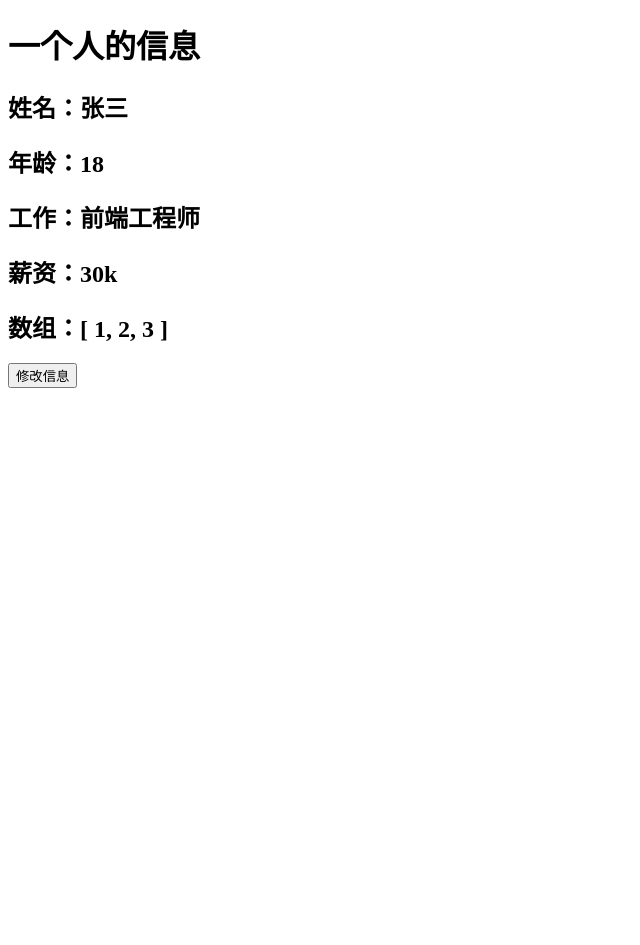
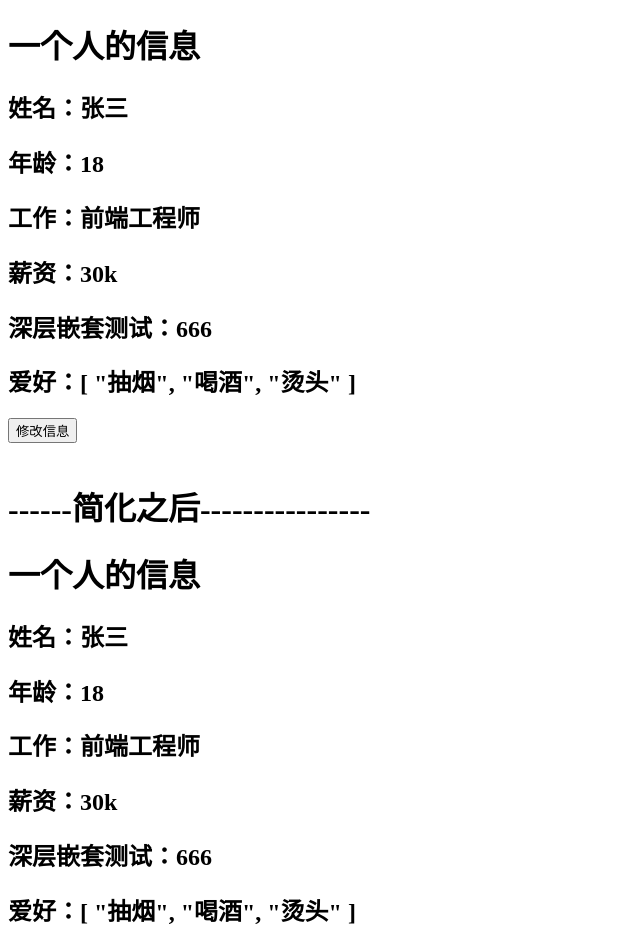
Before and after one commit to bulubulugaga/learnVue3, a Vue app: page / in a window 1280 px wide. Shown: the top 945 px of the page, without its empty margins (0-640 px from the left). Before the commit the page ends 800 px from the top, so only its background shows below. Built offline with nearby package versions, Linux system fonts and the light colour scheme.

Commit message:
reactive函数

```diff
--- a/src/App.vue
+++ b/src/App.vue
@@ -4,40 +4,80 @@
   <h2>年龄：{{ age }}</h2>
   <h2>工作：{{ job.type }}</h2>
   <h2>薪资：{{ job.salary }}</h2>
-  <h2>数组：{{ arr }}</h2>
+  <h2>深层嵌套测试：{{ job.a.b.c }}</h2>
+  <h2>爱好：{{ hobbies }}</h2>
   <button @click="changeInfo">修改信息</button>
+  <br />
+  <br />
+  <h1>------简化之后----------------</h1>
+  <h1>一个人的信息</h1>
+  <h2>姓名：{{ person.name }}</h2>
+  <h2>年龄：{{ person.age }}</h2>
+  <h2>工作：{{ person.job.type }}</h2>
+  <h2>薪资：{{ person.job.salary }}</h2>
+  <h2>深层嵌套测试：{{ person.job.a.b.c }}</h2>
+  <h2>爱好：{{ person.hobbies }}</h2>
+  <button @click="changeInfo2">修改信息</button>
 </template>
 
 <script>
-import { ref } from 'vue'
+import { ref, reactive } from 'vue'
 export default {
   name: 'App',
-  // 此处只是测试setup，暂时不考虑响应式问题
   setup() {
     let name = ref('张三');
     let age = ref(18);
-    let job = ref({
+    let job = reactive({
       type: '前端工程师',
-      salary: '30k'
+      salary: '30k',
+      a: {
+        b: {
+          c: 666
+        }
+      }
     });
-    let arr = ref([1, 2, 3]);
+    let hobbies = reactive(['抽烟', '喝酒', '烫头']);
 
     function changeInfo() {
       name.value = '李四';
       age.value = 48;
-      job.value.type = '后端工程师';
-      arr.value[1] = 20;
+      job.type = '后端工程师';
+      job.a.b.c = 999;
+      hobbies[0] = '学习';
+    }
 
-      console.log(name);   // RefImpl{..., value}    get和set实现响应式
-      console.log(job.value);   // Proxy{type, value}    proxy实现响应式
+    // 简化
+    let person = reactive({
+      name: '张三',
+      age: 18,
+      job: {
+        type: '前端工程师',
+        salary: '30k',
+        a: {
+          b: {
+            c: 666
+          }
+        }
+      },
+      hobbies: ['抽烟', '喝酒', '烫头']
+    })
+    function changeInfo2() {
+      person.name = '李四';
+      person.age = 48;
+      person.job.type = '后端工程师';
+      person.job.a.b.c = 999;
+      person.hobbies[0] = '学习';
     }
 
     return {
       name,
       age,
       job,
-      arr,
-      changeInfo
+      hobbies,
+      changeInfo,
+
+      person,
+      changeInfo2
     }
   }
 }
```
Also changed, not shown: notes/02常用CompositionApi.md (+8 -2 lines).
